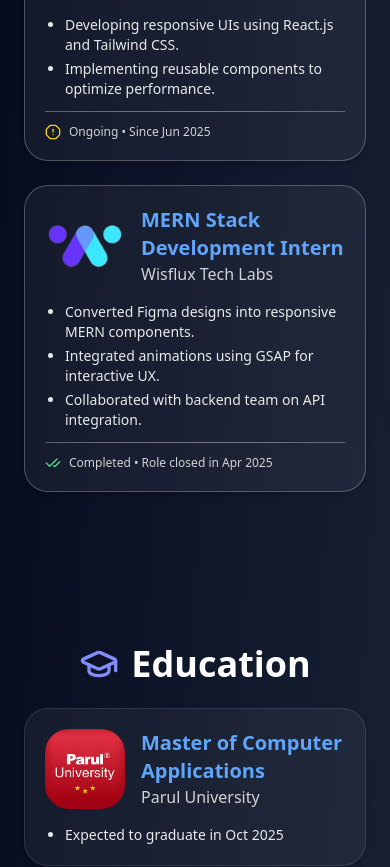
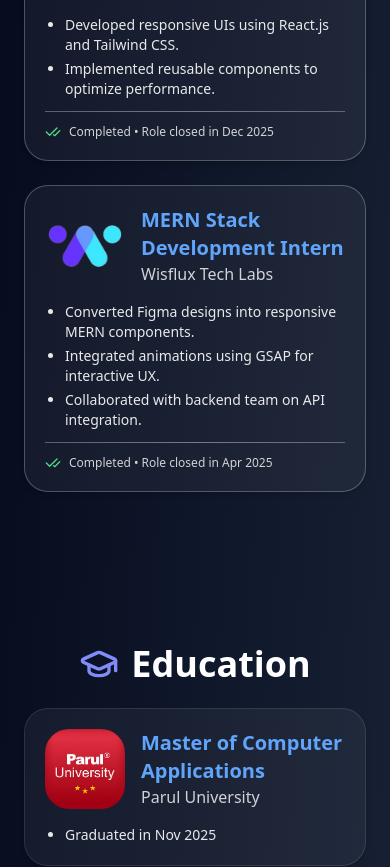
Before and after one commit to vippium/Personal-Portfolio, a React (Vite) app: page / in a window 390 px wide. Shown: the part 2060-2927 px from the top of the page. Built offline with nearby package versions, Linux system fonts and the light colour scheme.

Commit message:
Details Updated

```diff
--- a/src/mob-components/MobEducation.jsx
+++ b/src/mob-components/MobEducation.jsx
@@ -9,7 +9,7 @@ const educationData = [
     degree: "Master of Computer Applications",
     institute: "Parul University",
     period: "2023 – 2025",
-    description: ["Expected to graduate in Oct 2025"],
+    description: ["Graduated in Nov 2025"],
     logo: ParulLogo,
   },
   {
--- a/src/mob-components/MobExperience.jsx
+++ b/src/mob-components/MobExperience.jsx
@@ -8,12 +8,12 @@ const experienceData = [
   {
     role: "React.js Development Intern",
     company: "The Skybrisk",
-    period: "Since Jun 2025",
+    period: "Role closed in Dec 2025",
     description: [
-      "Developing responsive UIs using React.js and Tailwind CSS.",
-      "Implementing reusable components to optimize performance.",
+      "Developed responsive UIs using React.js and Tailwind CSS.",
+      "Implemented reusable components to optimize performance.",
     ],
-    status: "pending",
+    status: "completed",
     logo: SkybriskLogo,
   },
   {
--- a/src/mob-components/MobProjects.jsx
+++ b/src/mob-components/MobProjects.jsx
@@ -33,7 +33,7 @@ const projects = [
   {
     name: "ERP Management System",
     description:
-      "A comprehensive ERP system that integrates core business functions like sales, inventory & more into a single platform, enabling streamlined workflows and data-driven decision-making.",
+      "A comprehensive ERP system that integrates core business functions like sales, inventory & more into a single platform, enabling streamlined workflows.",
     github: "https://github.com/vippium/ERP-Management-System",
     live: "https://erp-system-vippium.vercel.app/",
     image:
@@ -79,7 +79,7 @@ const ProjectsSection = () => {
             key={i}
             className="snap-center shrink-0 w-[90%] sm:w-[400px] max-w-[400px]"
           >
-            <GlassCard className="p-4 md:p-6 flex flex-col gap-4 h-[450px] bg-white/5 border border-white/20">
+            <GlassCard className="p-4 md:p-6 flex flex-col gap-3 h-[400px] bg-white/5 border border-white/20">
               {/* Coming Soon Card */}
               {project.comingSoon ? (
                 <div className="flex flex-col items-center justify-center text-center text-white/80 space-y-3 h-full py-12">
--- a/src/pages/Education.jsx
+++ b/src/pages/Education.jsx
@@ -10,14 +10,14 @@ const educationData = [
     degree: "Master of Computer Applications",
     institute: "Parul University",
     period: "2023 – 2025",
-    description: ["Expected to graduate in Oct 2025"],
+    description: ["Graduated in Nov 2025"],
     logo: ParulCollege,
   },
   {
     degree: "Bachelor of Computer Applications ",
     institute: "Birla Institute of Technology",
     period: "2020 – 2023",
-    description: ["Graduated with 71.4% (First Class)"],
+    description: ["Graduated with First Class division"],
     logo: BitMesra,
   },
 ];
--- a/src/pages/Experience.jsx
+++ b/src/pages/Experience.jsx
@@ -9,10 +9,10 @@ const experienceData = [
   {
     role: "React.js Development Intern",
     company: "The Skybrisk",
-    period: "Since Jun 2025",
+    period: "Jun 2025 - Dec 2025",
     description: [
-      "Developing responsive UIs using React.js and Tailwind CSS.",
-      "Implementing reusable components to optimize performance.",
+      "Developed responsive UIs using React.js and Tailwind CSS.",
+      "Implemented reusable components to optimize performance.",
     ],
     logo: SkybriskLogo,
   },
--- a/src/pages/Projects.jsx
+++ b/src/pages/Projects.jsx
@@ -20,7 +20,6 @@ const projects = [
     image:
       "https://img.freepik.com/free-vector/smiling-people-standing-line-book-store_74855-14515.jpg",
     status: "Completed",
-    techStack: ["Full Stack", "CRUD Operations", "Tailwind"],
   },
   {
     name: "CRM Software Project",
@@ -31,7 +30,6 @@ const projects = [
     image:
       "https://www.softwaresuggest.com/blog/wp-content/uploads/2024/04/top-crm-implementation-challenges-steps-to-overcoming-them.jpg",
     status: "Completed",
-    techStack: ["JWT Auth", "Sales Pipeline", "Lead Management"],
   },
   {
     name: "ERP Management System",
@@ -42,7 +40,6 @@ const projects = [
     image:
       "https://www.softwaresuggest.com/blog/wp-content/uploads/2023/01/benefits-of-erp-advantages-disadvantages.jpg",
     status: "Completed",
-    techStack: ["JWT Auth", "Data Analytics", "Role-based Access"],
   },
 ];
 
```
